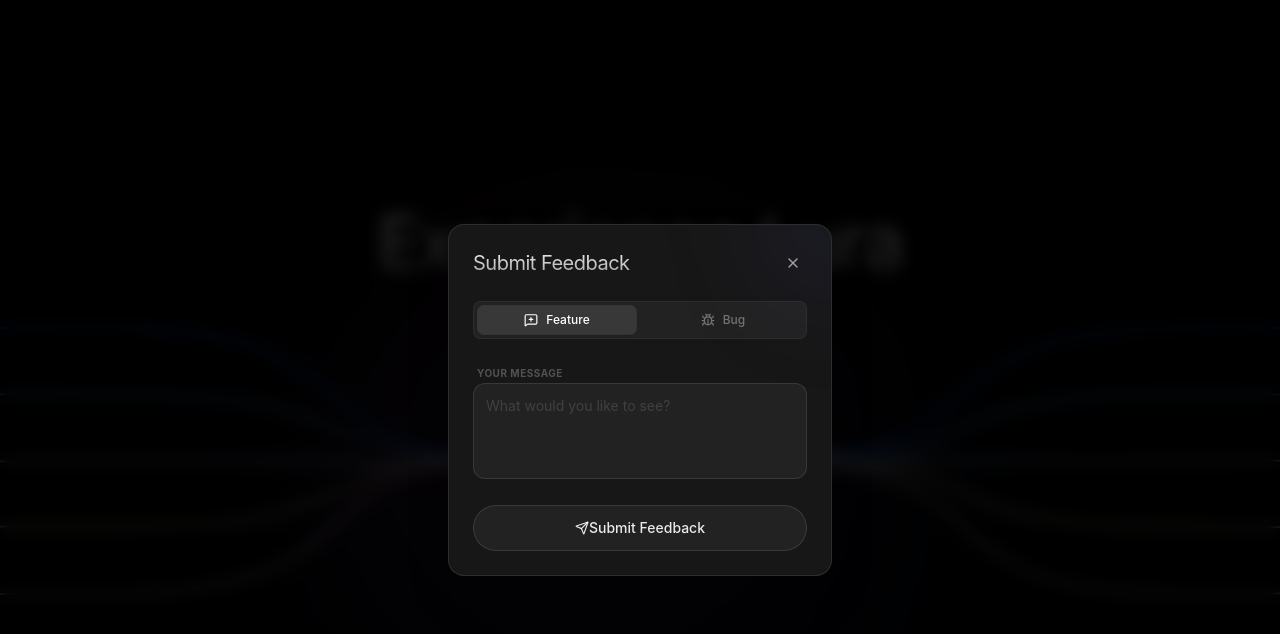
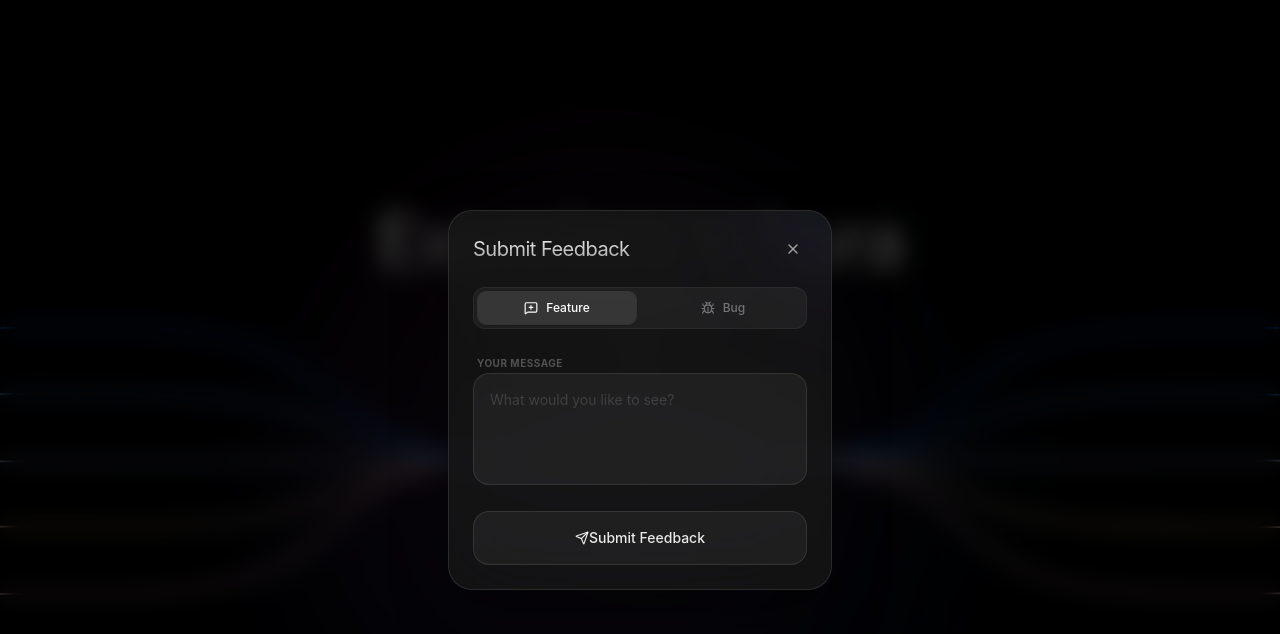
Before and after one commit to Sujal-GS/LURA, a React (Vite) app: page /login in a window 1280 px wide. Both pictures are taken after a click on the button "FEEDBACK". Shown: the top 634 px of the page. Built offline with nearby package versions, Linux system fonts and the light colour scheme; no server answers.

Commit message:
Fix Feedback Modal: vertical centering and enhanced glassmorphism

```diff
--- a/src/components/FeedbackPill.tsx
+++ b/src/components/FeedbackPill.tsx
@@ -92,13 +92,13 @@ export function FeedbackPill({ variant = 'floating' }: FeedbackPillProps) {
       {/* Modal Backdrop */}
       <AnimatePresence>
         {isOpen && (
-          <div className="fixed inset-0 z-[110] flex items-center justify-center p-4">
+          <div className="fixed inset-0 z-[1000] flex items-center justify-center p-4 sm:p-6">
             <motion.div
               initial={{ opacity: 0 }}
               animate={{ opacity: 1 }}
               exit={{ opacity: 0 }}
               onClick={() => setIsOpen(false)}
-              className="absolute inset-0 bg-black/80 backdrop-blur-sm"
+              className="absolute inset-0 bg-black/60 backdrop-blur-md"
             />
 
             {/* Modal Content */}
@@ -106,7 +106,7 @@ export function FeedbackPill({ variant = 'floating' }: FeedbackPillProps) {
               initial={{ scale: 0.9, opacity: 0, y: 20 }}
               animate={{ scale: 1, opacity: 1, y: 0 }}
               exit={{ scale: 0.9, opacity: 0, y: 20 }}
-              className="relative w-full max-w-sm bg-neutral-900 border border-white/10 rounded-2xl p-6 shadow-2xl overflow-hidden"
+              className="relative w-full max-w-sm bg-neutral-900/80 backdrop-blur-2xl border border-white/10 rounded-3xl p-6 shadow-[0_20px_50px_rgba(0,0,0,0.5)] overflow-hidden"
             >
               {/* Background Glow */}
               <div className="absolute -top-16 -right-16 w-32 h-32 bg-indigo-500/10 rounded-full blur-[60px] pointer-events-none" />
@@ -139,11 +139,11 @@ export function FeedbackPill({ variant = 'floating' }: FeedbackPillProps) {
                 ) : (
                   <form onSubmit={handleSubmit} className="space-y-5">
                     {/* Feedback Type Toggle */}
-                    <div className="flex gap-2 p-1 bg-white/5 rounded-lg border border-white/5">
+                    <div className="flex gap-2 p-1 bg-white/5 rounded-xl border border-white/5">
                       <button
                         type="button"
                         onClick={() => setType('feature')}
-                        className={`flex-1 flex items-center justify-center gap-2 py-1.5 rounded-md text-xs font-medium transition-all ${
+                        className={`flex-1 flex items-center justify-center gap-2 py-2 rounded-lg text-xs font-medium transition-all ${
                           type === 'feature'
                           ? 'bg-white/10 text-white shadow-sm ring-1 ring-white/10'
                           : 'text-neutral-500 hover:text-neutral-300'
@@ -155,7 +155,7 @@ export function FeedbackPill({ variant = 'floating' }: FeedbackPillProps) {
                       <button
                         type="button"
                         onClick={() => setType('bug')}
-                        className={`flex-1 flex items-center justify-center gap-2 py-1.5 rounded-md text-xs font-medium transition-all ${
+                        className={`flex-1 flex items-center justify-center gap-2 py-2 rounded-lg text-xs font-medium transition-all ${
                           type === 'bug'
                           ? 'bg-white/10 text-white shadow-sm ring-1 ring-white/10'
                           : 'text-neutral-500 hover:text-neutral-300'
@@ -173,7 +173,7 @@ export function FeedbackPill({ variant = 'floating' }: FeedbackPillProps) {
                         value={message}
                         onChange={(e) => setMessage(e.target.value)}
                         placeholder={type === 'feature' ? "What would you like to see?" : "What's broken?"}
-                        className="w-full h-24 bg-white/5 border border-white/10 rounded-xl p-3 text-sm text-white placeholder:text-neutral-700 focus:outline-none focus:ring-1 focus:ring-white/10 transition-all resize-none"
+                        className="w-full h-28 bg-white/5 border border-white/10 rounded-2xl p-4 text-sm text-white placeholder:text-neutral-700 focus:outline-none focus:ring-1 focus:ring-white/10 transition-all resize-none"
                         required
                       />
                     </div>
@@ -181,7 +181,7 @@ export function FeedbackPill({ variant = 'floating' }: FeedbackPillProps) {
                     <HoverButton
                       type="submit"
                       disabled={isSubmitting || !message.trim()}
-                      className="w-full py-3 flex items-center justify-center gap-2 text-sm"
+                      className="w-full py-4 flex items-center justify-center gap-2 text-sm rounded-2xl"
                     >
                       {isSubmitting ? (
                         <Loader2 className="w-4 h-4 animate-spin" />
```
